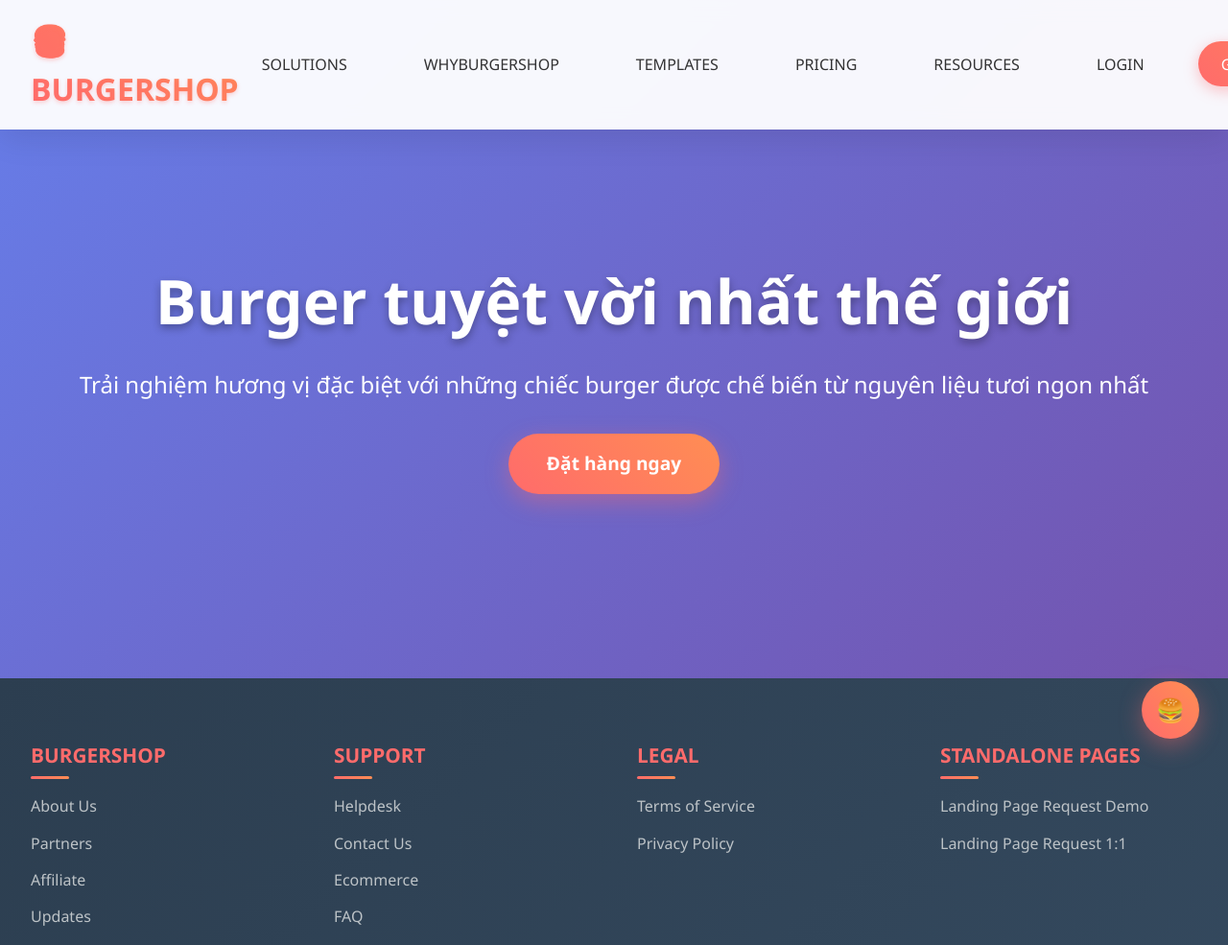
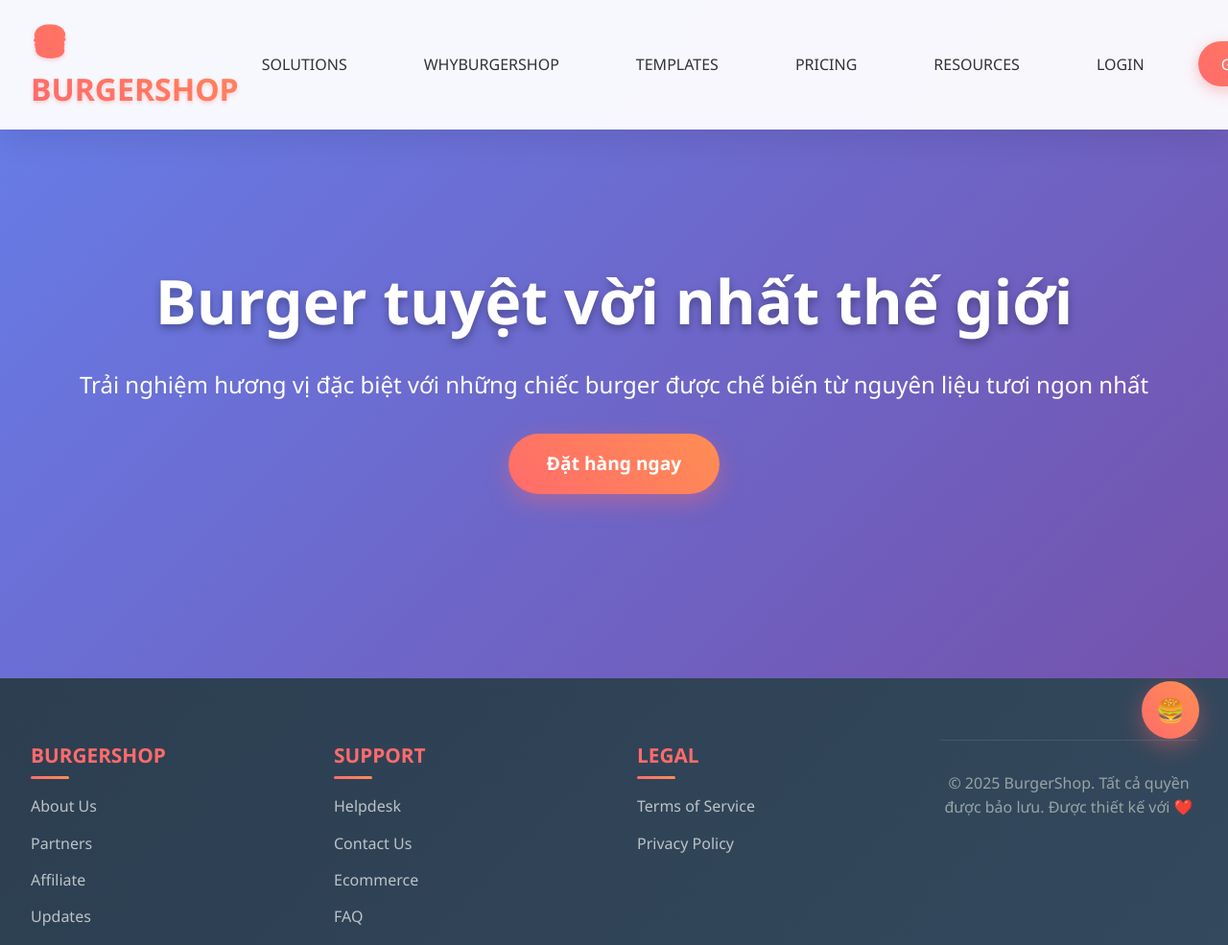
Before and after one commit to nvd2811/burgershop-website, a plain HTML site: page index.html in a window 1280 px wide. Shown: the top 985 px of the page at 96% size. Drawn offline with Linux system fonts and the light colour scheme.

Commit message:
Update index.html

```diff
--- a/index.html
+++ b/index.html
@@ -433,15 +433,6 @@
                     </ul>
                 </div>
 
-                <div class="footer-section">
-                    <h3>STANDALONE PAGES</h3>
-                    <ul class="footer-links">
-                        <li><a href="#">Landing Page Request Demo</a></li>
-                        <li><a href="#">Landing Page Request 1:1</a></li>
-                    </ul>
-                </div>
-            </div>
-
             <div class="footer-bottom">
                 <p>&copy; 2025 BurgerShop. Tất cả quyền được bảo lưu. Được thiết kế với ❤️</p>
             </div>
```
